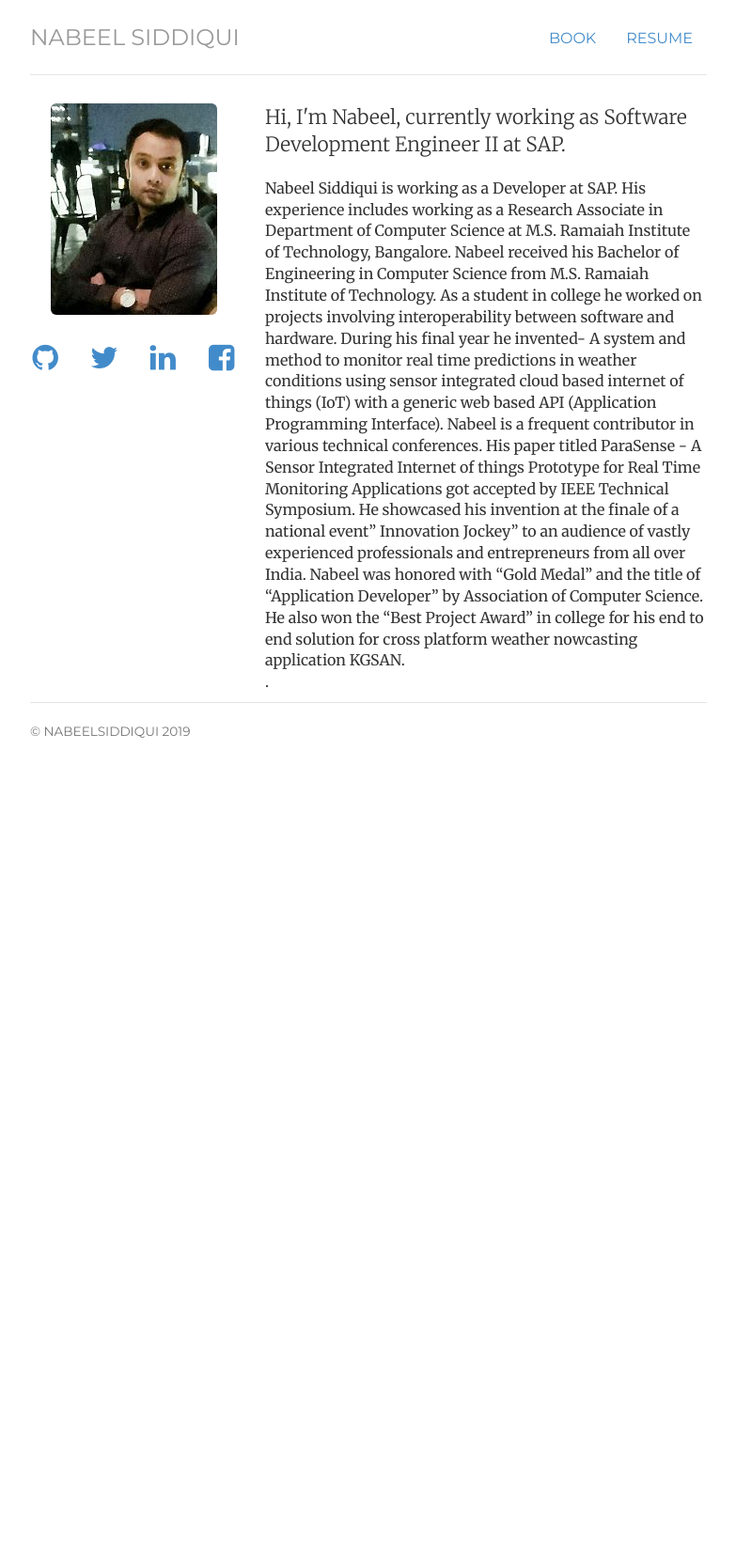
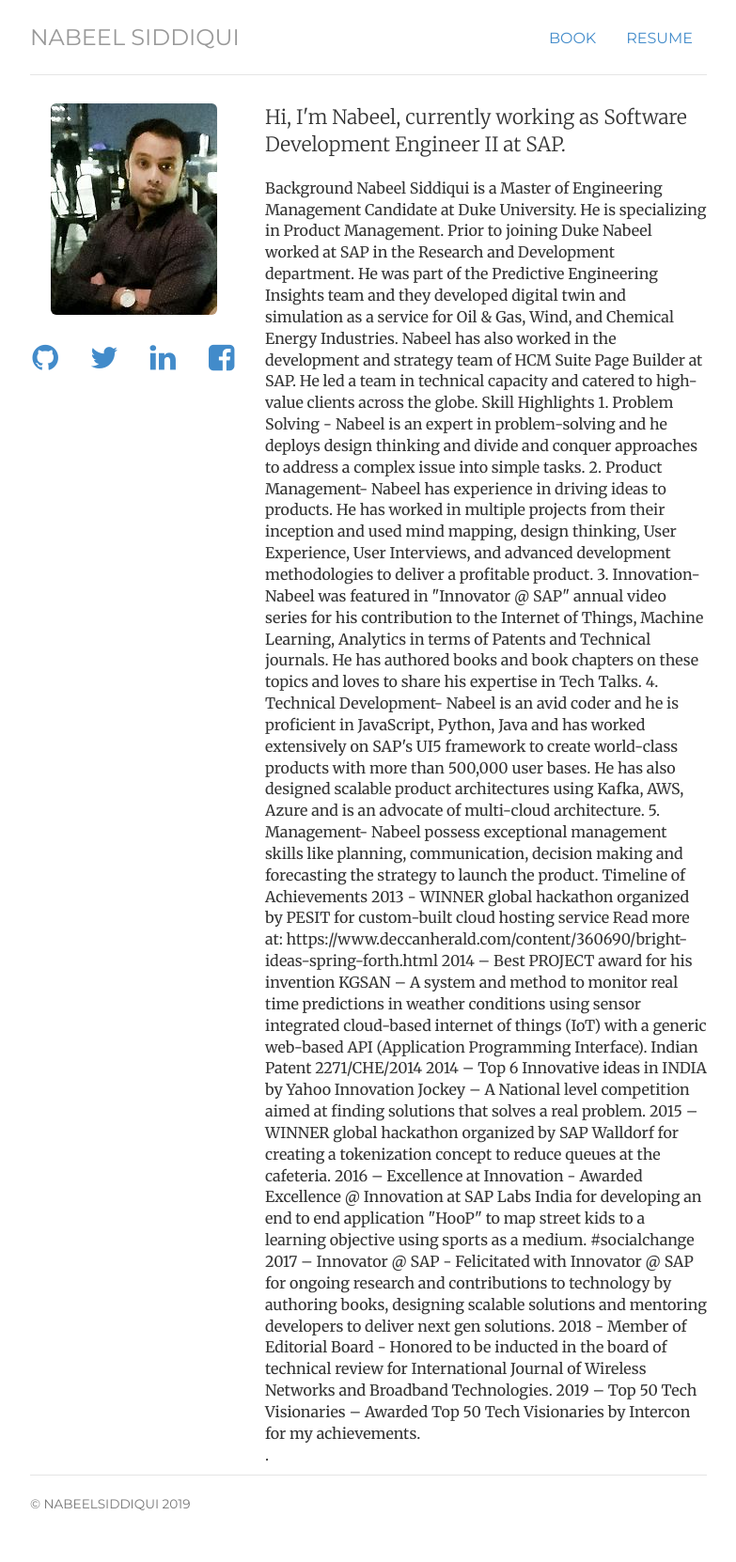
Before and after one commit to mnscodes/mnscodes.github.io, a Jekyll site: the page built from index.html, in a window 1280 px wide. Shown: the whole page at 94% size, without its empty margins (248-1031 px from the left). Built offline with Jekyll 4.4.1, drawn with Linux system fonts in a browser that asks for light colours; before the commit the page ends 900 px from its top, so only the background shows below that.

Commit message:
Update index.html

```diff
--- a/index.html
+++ b/index.html
@@ -20,10 +20,26 @@
 	<div class="col-sm-8">
 	<p class="lead">Hi, I'm <span itemprop="name">Nabeel</span>, currently working as Software Development Engineer II at SAP.
 	</p>
-		Nabeel Siddiqui is working as a Developer at SAP. His experience includes working as a Research Associate in Department of Computer Science at M.S. Ramaiah Institute of Technology, Bangalore.
-Nabeel received his Bachelor of Engineering in Computer Science from M.S. Ramaiah Institute of Technology. As a student in college he worked on projects involving interoperability between software and hardware. During his final year he invented- A system and method to monitor real time predictions in weather conditions using sensor integrated cloud based internet of things (IoT) with a generic web based API (Application Programming Interface).
-Nabeel is a frequent contributor in various technical conferences. His paper titled ParaSense - A Sensor Integrated Internet of things Prototype for Real Time Monitoring Applications got accepted by IEEE Technical Symposium. He showcased his invention at the finale of a national event” Innovation Jockey” to an audience of vastly experienced professionals and entrepreneurs from all over India. Nabeel was honored with “Gold Medal” and the title of “Application Developer” by Association of Computer Science. He also won the “Best Project Award” in college for his end to end solution for cross platform weather nowcasting application KGSAN.
+		Background
+Nabeel Siddiqui is a Master of Engineering Management Candidate at Duke University. He is specializing in Product Management. Prior to joining Duke Nabeel worked at SAP in the Research and Development department. He was part of the Predictive Engineering Insights team and they developed digital twin and simulation as a service for Oil & Gas, Wind, and Chemical Energy Industries. Nabeel has also worked in the development and strategy team of HCM Suite Page Builder at SAP. He led a team in technical capacity and catered to high-value clients across the globe.
+Skill Highlights
+1. Problem Solving - Nabeel is an expert in problem-solving and he deploys design thinking and divide and conquer approaches to address a complex issue into simple tasks.
+2. Product Management- Nabeel has experience in driving ideas to products. He has worked in multiple projects from their inception and used mind mapping, design thinking, User Experience, User Interviews, and advanced development methodologies to deliver a profitable product.
+3. Innovation- Nabeel was featured in "Innovator @ SAP" annual video series for his contribution to the Internet of Things, Machine Learning, Analytics in terms of Patents and Technical journals. He has authored books and book chapters on these topics and loves to share his expertise in Tech Talks.
+4. Technical Development- Nabeel is an avid coder and he is proficient in JavaScript, Python, Java and has worked extensively on SAP's UI5 framework to create world-class products with more than 500,000 user bases. He has also designed scalable product architectures using Kafka, AWS, Azure and is an advocate of multi-cloud architecture.
+5. Management- Nabeel possess exceptional management skills like planning, communication, decision making and forecasting the strategy to launch the product.
+Timeline of Achievements
+2013 - WINNER global hackathon organized by PESIT for custom-built cloud hosting service Read more at: https://www.deccanherald.com/content/360690/bright-ideas-spring-forth.html
+2014 – Best PROJECT award for his invention KGSAN – A system and method to
+monitor real time predictions in weather conditions using sensor integrated cloud-based
+internet of things (IoT) with a generic web-based API (Application Programming Interface). Indian Patent 2271/CHE/2014
+2014 – Top 6 Innovative ideas in INDIA by Yahoo Innovation Jockey – A National level competition aimed at finding solutions that solves a real problem.
+2015 – WINNER global hackathon organized by SAP Walldorf for creating a tokenization concept to reduce queues at the cafeteria.
 
+2016 – Excellence at Innovation - Awarded Excellence @ Innovation at SAP Labs India for developing an end to end application "HooP" to map street kids to a learning objective using sports as a medium. #socialchange
+2017 – Innovator @ SAP - Felicitated with Innovator @ SAP for ongoing research and contributions to technology by authoring books, designing scalable solutions and mentoring developers to deliver next gen solutions.
+2018 - Member of Editorial Board - Honored to be inducted in the board of technical review for International Journal of Wireless Networks and Broadband Technologies.
+2019 – Top 50 Tech Visionaries – Awarded Top 50 Tech Visionaries by Intercon for my achievements.
 
 	<p> .
 
```
